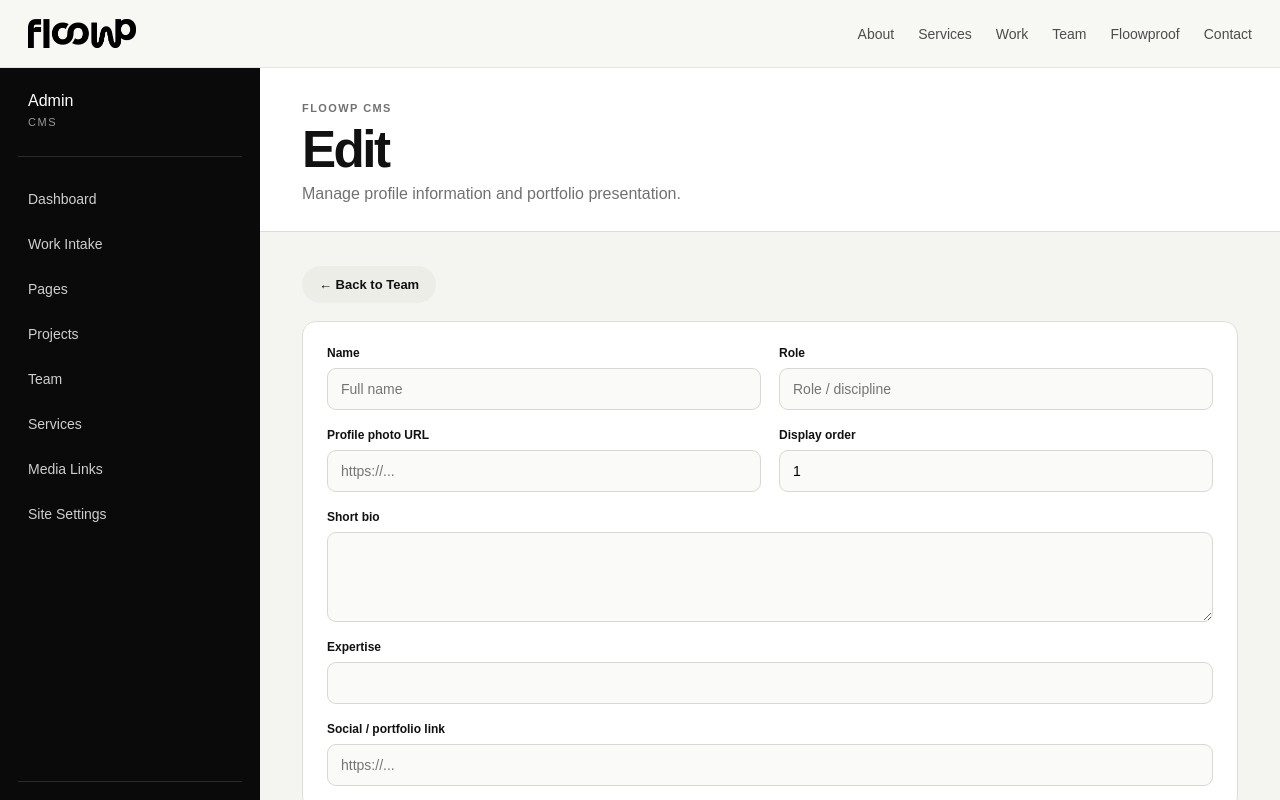
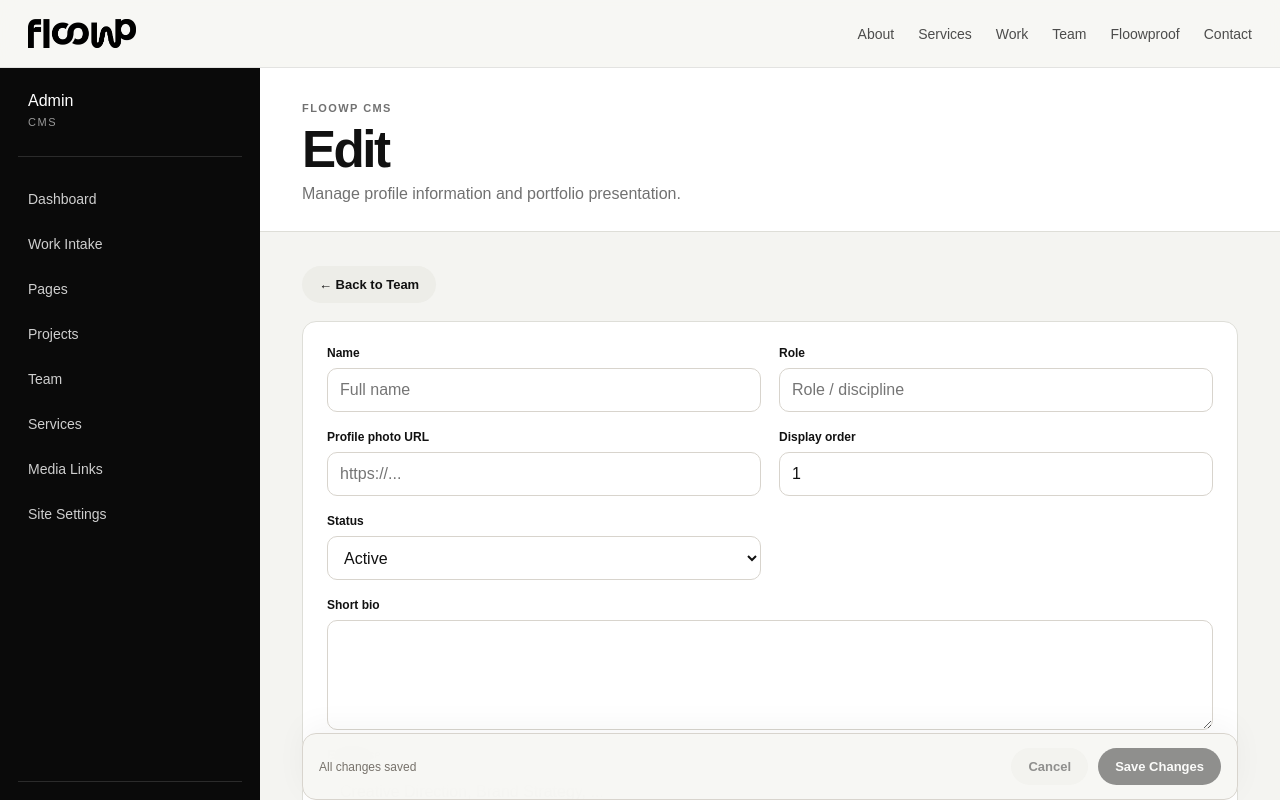
Before and after one commit to thefloowp/thefloowp, a Next.js app: page /admin/team/1 in a window 1280 px wide. Shown: the top 800 px of the page. Built offline with nearby package versions, Linux system fonts and the light colour scheme; no server answers.

Commit message:
Update page.jsx

```diff
--- a/app/admin/team/[slug]/page.jsx
+++ b/app/admin/team/[slug]/page.jsx
@@ -1,57 +1,83 @@
 import Link from "next/link";
 import AdminShell from "@/components/AdminShell";
+import TeamEditor from "@/components/TeamEditor";
+import { getTeamMember } from "@/lib/teamAdmin";
 
-const teamData = {
+const fallbackTeam = {
   "francesca-navarro": {
     name: "Francesca Navarro",
     role: "Creative Direction & Marketing",
-    photo: "",
-    order: 1,
-    bio: "Works across brand strategy, creative direction, campaign planning, e-commerce, and connected marketing execution.",
+    photo_url: "",
+    display_order: 1,
+    bio:
+      "Works across brand strategy, creative direction, campaign planning, e-commerce, and connected marketing execution.",
     expertise:
       "Creative Direction, Brand Strategy, Campaign Strategy, E-Commerce, Growth Marketing",
+    social_url: "",
+    status: "Active",
   },
   "alex-rivera": {
     name: "Alex Rivera",
     role: "Design & Brand Systems",
-    photo: "",
-    order: 2,
-    bio: "Builds visual systems and campaign identities that keep brands clear, consistent, and adaptable across touchpoints.",
+    photo_url: "",
+    display_order: 2,
+    bio:
+      "Builds visual systems and campaign identities that keep brands clear, consistent, and adaptable across touchpoints.",
     expertise:
       "Brand Identity, Graphic Design, Campaign Design, Art Direction, Visual Systems",
+    social_url: "",
+    status: "Active",
   },
   "sam-lee": {
     name: "Sam Lee",
     role: "Content & Digital",
-    photo: "",
-    order: 3,
-    bio: "Shapes content into platform-ready stories designed for attention, relevance, and continuous iteration.",
+    photo_url: "",
+    display_order: 3,
+    bio:
+      "Shapes content into platform-ready stories designed for attention, relevance, and continuous iteration.",
     expertise:
       "Content Strategy, Social Media, Performance Creative, Video Direction, Digital Campaigns",
+    social_url: "",
+    status: "Active",
   },
 };
+
+export const dynamic = "force-dynamic";
 
 export default async function AdminTeamEditor({ params }) {
   const { slug } = await params;
   const isNew = slug === "new";
 
-  const member = isNew
+  let member = isNew
     ? {
         name: "",
         role: "",
-        photo: "",
-        order: 1,
+        photo_url: "",
+        display_order: 1,
         bio: "",
         expertise: "",
+        social_url: "",
+        status: "Active",
       }
-    : teamData[slug] || {
+    : fallbackTeam[slug] || {
         name: "",
         role: "",
-        photo: "",
-        order: 1,
+        photo_url: "",
+        display_order: 1,
         bio: "",
         expertise: "",
+        social_url: "",
+        status: "Active",
       };
+
+  if (!isNew) {
+    try {
+      const saved = await getTeamMember(slug);
+      if (saved) member = saved;
+    } catch {
+      // Keep fallback data if Supabase has not been initialized yet.
+    }
+  }
 
   return (
     <AdminShell
@@ -64,55 +90,14 @@ export default async function AdminTeamEditor({ params }) {
         </Link>
       </div>
 
-      <section className="admin-panel">
-        <div className="admin-form-grid">
-          <label>
-            <span>Name</span>
-            <input defaultValue={member.name} placeholder="Full name" />
-          </label>
-
-          <label>
-            <span>Role</span>
-            <input defaultValue={member.role} placeholder="Role / discipline" />
-          </label>
-
-          <label>
-            <span>Profile photo URL</span>
-            <input
-              defaultValue={member.photo}
-              placeholder="https://..."
-              type="url"
-            />
-          </label>
-
-          <label>
-            <span>Display order</span>
-            <input defaultValue={member.order} min="1" type="number" />
-          </label>
-
-          <label className="admin-full-field">
-            <span>Short bio</span>
-            <textarea defaultValue={member.bio} rows="4" />
-          </label>
-
-          <label className="admin-full-field">
-            <span>Expertise</span>
-            <input defaultValue={member.expertise} />
-          </label>
-
-          <label className="admin-full-field">
-            <span>Social / portfolio link</span>
-            <input placeholder="https://..." type="url" />
-          </label>
-        </div>
-      </section>
+      <TeamEditor initialMember={member} slug={slug} />
 
       <section className="admin-panel admin-panel-soft">
         <p className="admin-eyebrow">Portfolio relationship</p>
         <h2>Assigned projects will appear automatically.</h2>
         <p className="admin-body-copy">
-          Once the data layer is connected, projects assigned to this member
-          will populate their public portfolio automatically.
+          Projects associated with this member can be surfaced in their public
+          portfolio without storing unsaved edits in the browser.
         </p>
       </section>
     </AdminShell>
```
